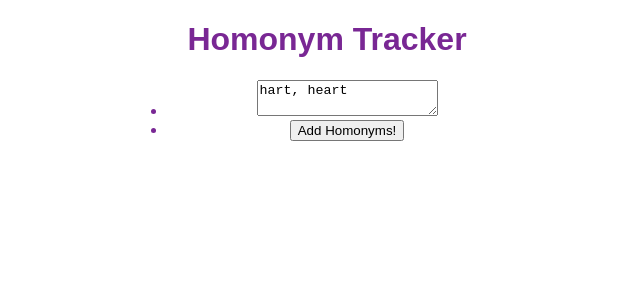
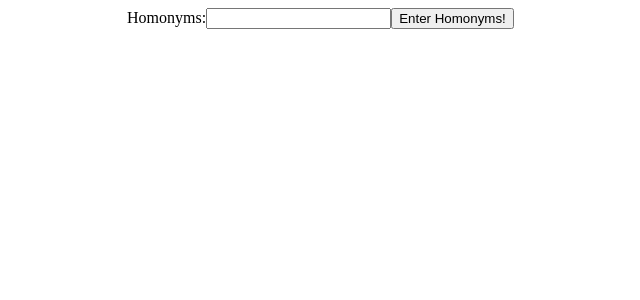
Before and after one commit to ttreit/mvp, a React app: page / in a window 1280 px wide. Shown: the top 300 px of the page, without its empty margins (313-953 px from the left). Built offline with nearby package versions, Linux system fonts and the light colour scheme.

Commit message:
Move SubmissionForm component into App
Will refactor but this worked for now to get it rendering

```diff
--- a/src/App.jsx
+++ b/src/App.jsx
@@ -1,22 +1,55 @@
 import React, { Component } from 'react';
 import SubmissionForm from './SubmissionForm';
+import $ from 'jquery';
 
 class App extends Component {
   constructor(props) {
     super(props);
     this.state = {
       page: 1,
-      currentInput: ''
-    }
+      inputText: '',  //inputText
+    };
+
+    this.handleChange = this.handleChange.bind(this);
+    this.handleSubmit = this.handleSubmit.bind(this);
   }
+
+  handleChange(event) {
+    this.setState({inputText: event.target.value});
+  }
+
+  handleSubmit(event) {
+    event.preventDefault();
+    //AJAX
+    $.ajax({
+      type: 'POST',
+      url: '/',
+      data: this.state.inputText
+    })
+  }
+
   render() {
-    return(
-      <div className='heading'>
-        <h1>Homonym Tracker</h1>
-        <SubmissionForm />
-      </div>
-    );
-  }
+  return (
+    <form onSubmit={this.handleSubmit}>
+      <label>
+        Homonyms:
+        <input type='string' value={this.state.inputText} onChange={this.handleChange} />
+      </label>
+      <input type='submit' value='Enter Homonyms!' />
+    </form>
+  );
+}
+
+
+
+  // render() {
+  //   return(
+  //     <div className='heading'>
+  //       <h1>Homonym Tracker</h1>
+  //       <SubmissionForm />
+  //     </div>
+  //   );
+  // }
 }
 
 export default App;
--- a/src/SubmissionForm.jsx
+++ b/src/SubmissionForm.jsx
@@ -1,19 +1,21 @@
 import React, { Component } from 'react';
 
 function SubmissionForm(props) {
-  return (
-    <form action='/' method='post' enctype='text/plain'>
-      <ul>
-        <li>
-          <label for='inputhomonyms'></label>
-          <textarea id='inputhomonyms' name='input_homonyms'>hart, heart</textarea>
-        </li>
-        <li class='button'>
-          <button type='submit'>Add Homonyms!</button>
-        </li>
-      </ul>
-    </form>
-  )
+
+
 }
 
+
 export default SubmissionForm;
+
+// render() {
+//   return (
+//     <form onSubmit={props.handleSubmit}>
+//       <label>
+//         Homonyms
+//         <input type='text' value={props.state.currentInput} onChange={props.handleChange} />
+//       </label>
+//       <input type='submit' value='Enter Homonyms!' />
+//     </form>
+//   );
+// }
```
